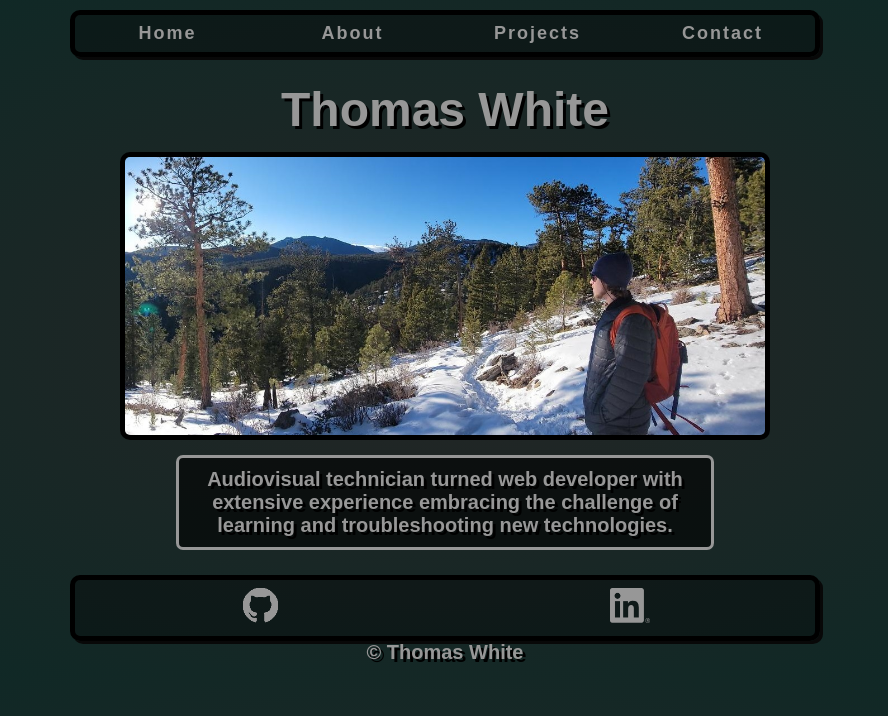
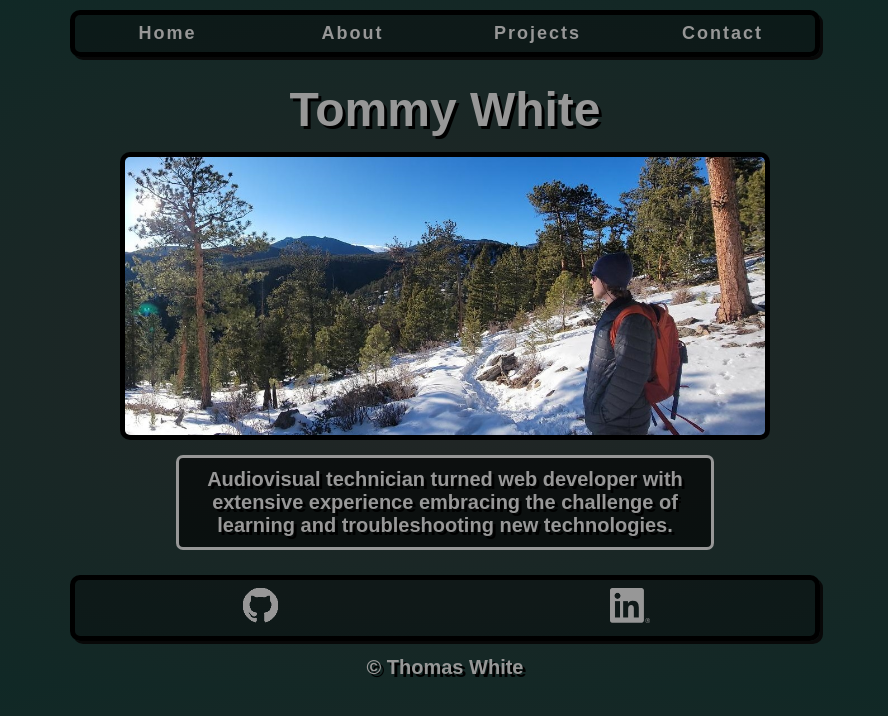
Before and after one commit to T0mWhite/portfolio, a React (Create React App) app: page / in a window 1280 px wide. Shown: the top 716 px of the page, without its empty margins (195-1083 px from the left). Built offline with nearby package versions, Linux system fonts and the light colour scheme.

Commit message:
change resume link

```diff
--- a/src/components/Footer.js
+++ b/src/components/Footer.js
@@ -24,7 +24,7 @@ function Footer() {
           </li>
         </ul>
       </footer>
-      <h2> &copy; Thomas White</h2>
+      <h3> &copy; Thomas White</h3>
     </div>
   );
 }
--- a/src/components/pages/Home.js
+++ b/src/components/pages/Home.js
@@ -6,7 +6,7 @@ export default function Home() {
   return (
     <>
       <main className="home__container">
-        <h1>Thomas White</h1>
+        <h1>Tommy White</h1>
         <img className="home__card" src={HomeImage} alt="home" />
         <div className="home__text">
           <h2>
--- a/src/components/pages/Projects.js
+++ b/src/components/pages/Projects.js
@@ -20,7 +20,7 @@ export default function Projects() {
           </header>
           <div className="project-text">
             <p>
-              My final bootcamp project. DocHub is a resource for developers to view, rate, and submit programming documentation that makes sense to new developers. This project is still in development to become a full-fledged website after the course.
+              DocHub is a resource for developers to view, rate, and submit programming documentation that is clear and concise. This project is in ongoing development.
             </p>
           </div>
         </section>
--- a/src/styles/css/portfolio.css
+++ b/src/styles/css/portfolio.css
@@ -19,10 +19,11 @@ body {
   background-image: repeating-radial-gradient(rgb(37, 37, 37), #0d2926);
 }
 
-input,textarea{
+input,
+textarea {
   font-family: inherit;
   font-size: 16px;
-  }
+}
 
 /* Top nav and footer stylings */
 h1 {
@@ -30,6 +31,15 @@ h1 {
   font-size: 48px;
   text-shadow: 3px 3px #000000;
   margin: 15px 0px 0px 0px;
+}
+
+h2 {
+  text-align: center;
+  vertical-align: center;
+  font-size: 20px;
+  color: #979797;
+  text-shadow: 3px 3px #000000;
+  margin: 0px 0px 0px 0px;
 }
 
 a {
@@ -90,13 +100,13 @@ a:hover {
   background: rgba(0, 0, 0, 0.35);
 }
 
-h2 {
+h3 {
   text-align: center;
   vertical-align: center;
   font-size: 20px;
   color: #979797;
   text-shadow: 3px 3px #000000;
-  margin: 0px 0px 0px 0px;
+  margin: 15px 0px 0px 0px;
 }
 
 /* Main Items */
@@ -196,7 +206,7 @@ details > summary {
 }
 
 .card:hover {
-  border: 10px solid rgb(0, 0, 0);
+  border: 5px solid rgb(0, 0, 0);
   font-size: 18px;
 }
 
```
